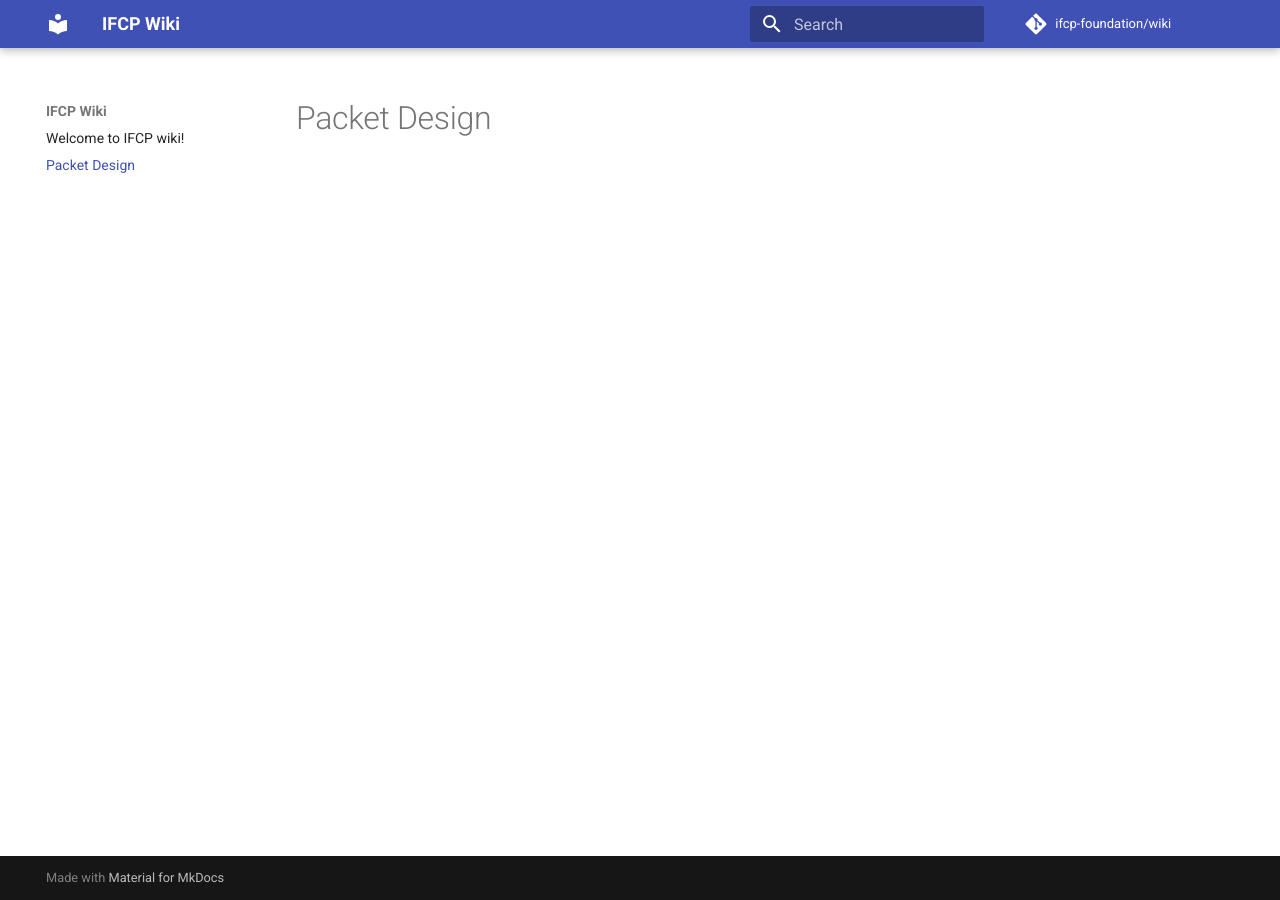
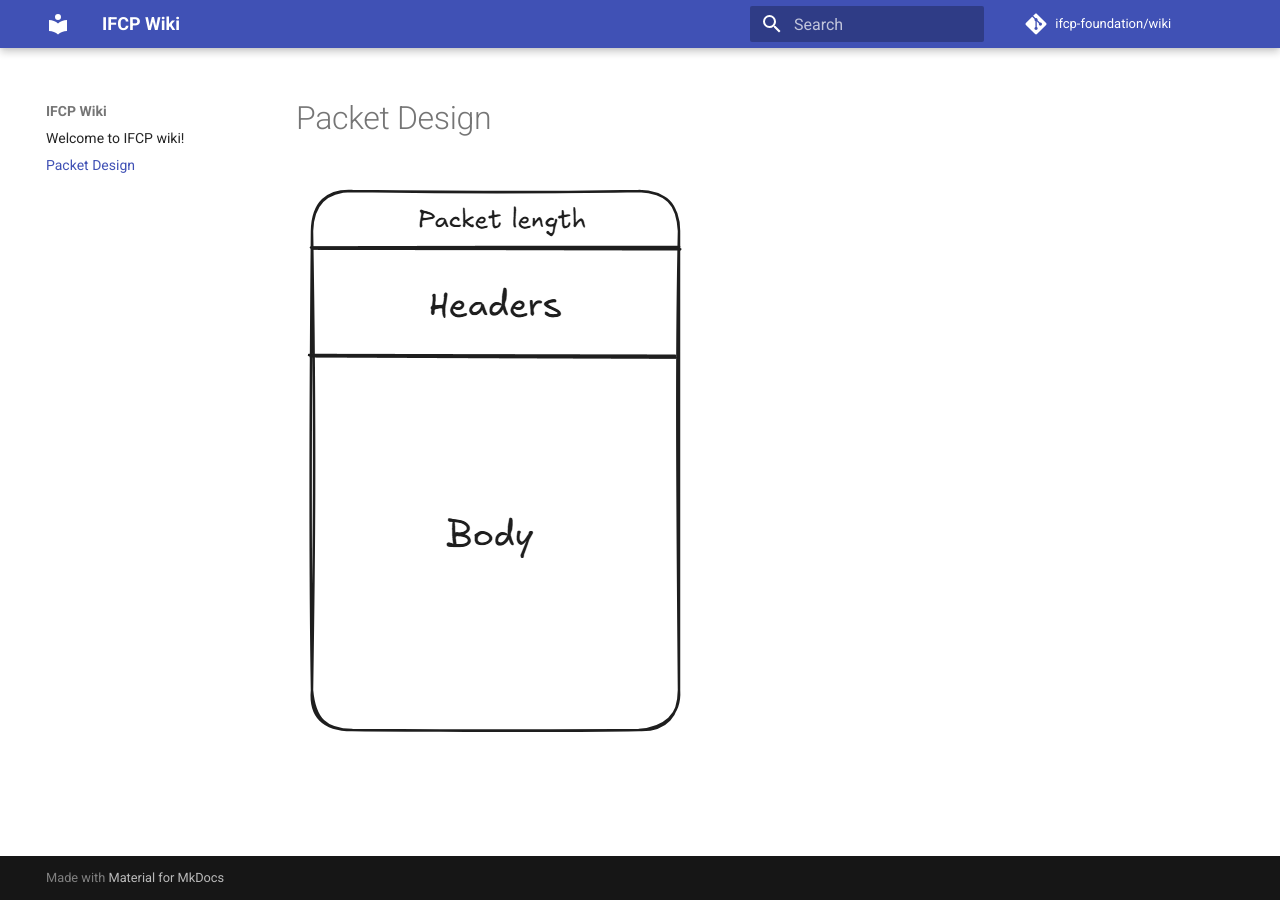
Before and after one commit to ifmp-foundation/wiki, an MkDocs documentation site: the page built from docs/packet.md, in a window 1280 px wide. Built offline with MkDocs 1.6.1 and Material for MkDocs 9.7.7, drawn with Linux system fonts in a browser that asks for light colours; comment, search, counter and statistics services are not loaded.

```diff
--- a/docs/packet.md
+++ b/docs/packet.md
@@ -1 +1,3 @@
 # Packet Design
+
+![Packet Design Diagram](./packet-design.png)
```
Also changed, not shown: docs/index.md (+0 -1 lines), docs/packet-design.png (added).
